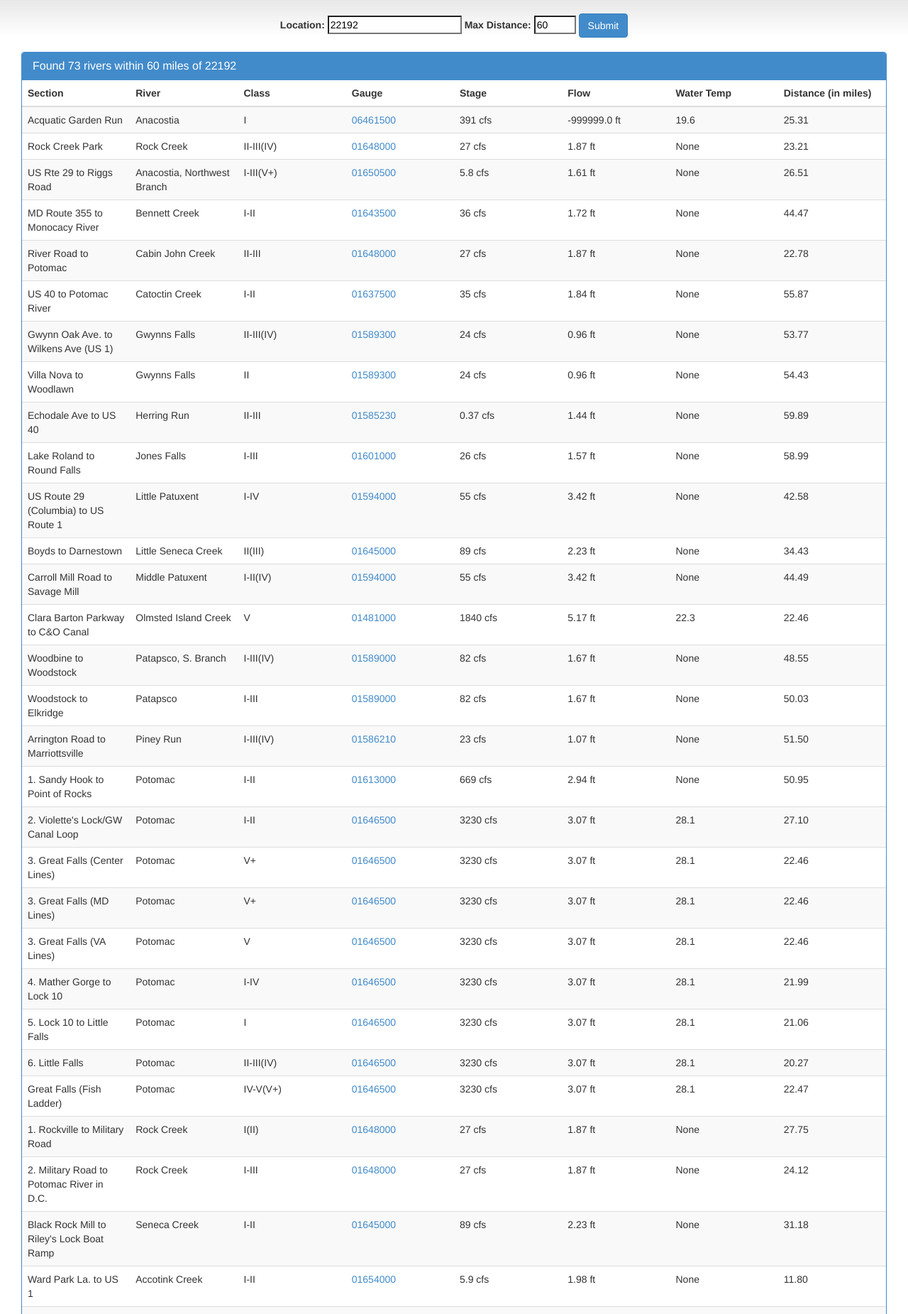
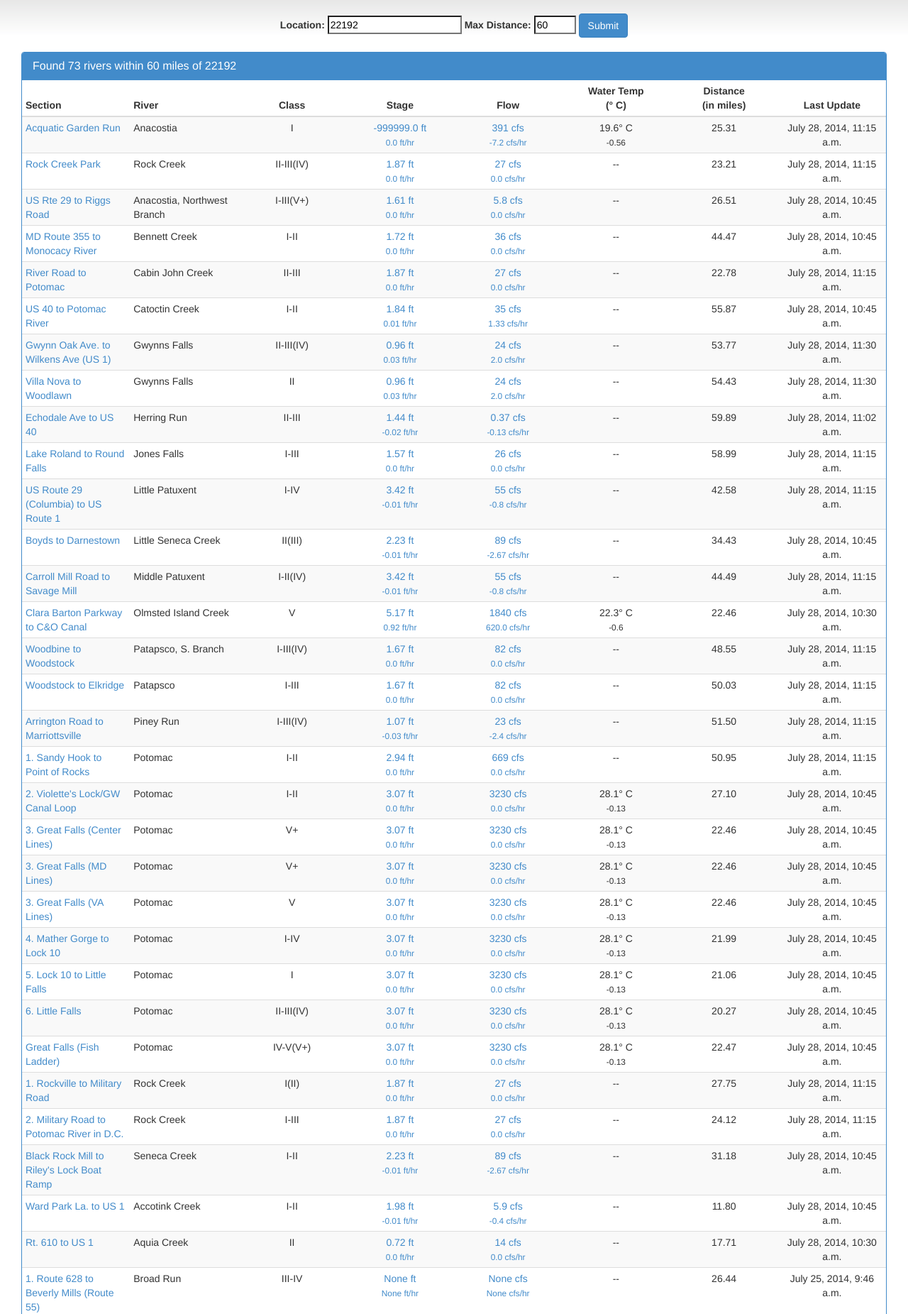
Before and after one commit to chrestme/RiversNearMe, a Django app: page /rivers/ in a window 1280 px wide. Shown: the part 51-1902 px from the top of the page at 71% size. Run offline with Django 3.2, Linux system fonts and the light colour scheme; data comes from the database, SQL or seed files in the repository; both versions use the stored data as it was after the commit; parts of the project's set-up code (start-up, migrations or seed data) failed here and were passed over; some libraries are stand-ins or nearby versions.

Commit message:
Changed gauge update to cron job. Re-worked some of the index template.

```diff
--- a/RiversNearMe/Rivers/templates/rivers/index.html
+++ b/RiversNearMe/Rivers/templates/rivers/index.html
@@ -5,9 +5,9 @@
     <form action="/rivers/" method="post">
         {% csrf_token %}
         <label for="loc">Location: </label>
-        <input id="loc" type="text" name="loc" value="22192">
+        <input id="loc" type="text" name="loc" value={{spec_location}}>
         <label for="dist">Max Distance: </label>
-        <input id="dist" type="text" name="dist" maxlength="4" size="4" value="60">
+        <input id="dist" type="text" name="dist" maxlength="4" size="4" value={{distance}}>
         <button type="submit" class="btn btn-primary">Submit</button>
     </form>
 </div>
@@ -23,30 +23,37 @@
             <div class="panel-heading">
                 <h3 class="panel-title">Found {{pm_list|length}} rivers within {{distance}} miles of {{spec_location}}</h3>
             </div>
-        <table id="RiverTable" class="table table-striped tablesorter" style="table-layout: fixed;">
+        <table id="RiverTable" class="table table-striped tablesorter table-condensed" style="table-layout: fixed;" class="text-center">
         <thead>
             <tr>
                 <th>Section</th>
                 <th>River</th>
-                <th>Class</th>
-                <th>Gauge</th>
-                <th>Stage</th>
-                <th>Flow</th>
-                <th>Water Temp</th>
-                <th>Distance (in miles)</th>
+                <th class="text-center">Class</th>
+                <th class="text-center">Stage</th>
+                <th class="text-center">Flow</th>
+                <th class="text-center">Water Temp<br>(&deg C)</th>
+                <th class="text-center">Distance<br>(in miles)</th>
+                <th class="text-center">Last Update</th>
             </tr>
         </thead>
         <tbody>
             {% for pm_dict in pm_list %}
                 <tr>
-                    <td>{{pm_dict.placemark.section}}</td>
+                    <td><a href='{{pm_dict.AW_url}}'>{{pm_dict.placemark.section}}</a></td>
                     <td>{{pm_dict.placemark.name}}</td>
-                    <td>{{pm_dict.placemark.class_field}}</td>
-                    <td><a href='http://waterdata.usgs.gov/usa/nwis/uv?{{pm_dict.placemark.usgs_gauge}}'>{{pm_dict.placemark.usgs_gauge}}</a></td>
-                    <td>{{pm_dict.placemark.usgs_gauge.flow}} cfs</td>
-                    <td>{{pm_dict.placemark.usgs_gauge.stage}} ft</td>
-                    <td>{{pm_dict.placemark.usgs_gauge.water_temp}}</td>
-                    <td>{{pm_dict.distance}}</td>
+                    <td class="text-center">{{pm_dict.placemark.class_field}}</td>
+                    <td class="text-center"><a href='http://waterdata.usgs.gov/usa/nwis/uv?{{pm_dict.placemark.usgs_gauge}}'>{{pm_dict.placemark.usgs_gauge.stage}} ft
+                        <br><small>{{pm_dict.placemark.usgs_gauge.stage_delta}} ft/hr</small></a></td>
+                    <td class="text-center"><a href='http://waterdata.usgs.gov/usa/nwis/uv?{{pm_dict.placemark.usgs_gauge}}'>{{pm_dict.placemark.usgs_gauge.flow}} cfs
+                        <br><small>{{pm_dict.placemark.usgs_gauge.flow_delta}} cfs/hr</small></a></td>
+                    {% if not pm_dict.placemark.usgs_gauge.water_temp%}
+                        <td class="text-center">--</td>
+                    {% else %}
+                        <td class="text-center">{{pm_dict.placemark.usgs_gauge.water_temp}}&deg C
+                            <br><small>{{pm_dict.placemark.usgs_gauge.temp_delta}}</small></td>
+                    {% endif %}
+                    <td class="text-center">{{pm_dict.distance}}</td>
+                    <td class="text-center">{{pm_dict.placemark.usgs_gauge.last_update}}</td>
                 </tr>
             {% endfor %}
         </tbody>
--- a/RiversNearMe/Rivers/views.py
+++ b/RiversNearMe/Rivers/views.py
@@ -6,6 +6,7 @@ import requests
 import json
 import datetime
 from dateutil.parser import parse
+import re
 
 from math import radians, cos, sin, asin, sqrt
 from geopy import geocoders
@@ -59,13 +60,13 @@ def calcRateofChange(first_time_value, last_time_value, first_value, last_value)
     return rateChange
 
 def getGaugeInfo(gauges):
-    STAGE_PARAM_CODE = "00060"
-    DISCHARGE_PARAM_CODE = "00065"
+    STAGE_PARAM_CODE = "00065"
+    DISCHARGE_PARAM_CODE = "00060"
     TEMPC_PARAM_CODE = "00010"
 
     params = (STAGE_PARAM_CODE, DISCHARGE_PARAM_CODE, TEMPC_PARAM_CODE)
 
-    usgs_url = "http://waterservices.usgs.gov/nwis/iv/?format=json&sites=%s&period=PT2H&parameterCd=%s" % (','.join(gauges),','.join(params))
+    usgs_url = "http://waterservices.usgs.gov/nwis/iv/?format=json&sites=%s&period=PT2H&parameterCd=%s&modifiedSince=PT15M" % (','.join(gauges),','.join(params))
     r = requests.get(usgs_url)
     if r.status_code == 200:
         gauge_content = json.loads(r.content)
@@ -112,7 +113,6 @@ def getGaugeInfo(gauges):
 def index(request):
     location = "22192"
     local_location = (38.676929,-77.271296)     #My House
-    #local_location = (39.2, -74.79)
     distance = 60
     if request.method == "POST":
         location = request.POST['loc']
@@ -123,29 +123,19 @@ def index(request):
             print e
     pm_list=list()
     gauges = list()
+    p = re.compile('HREF=\".*\">AW')
     for placemark in Placemarks.objects.all().order_by('state'):
+
         river_location = (float(placemark.lat),float(placemark.lon))
         haversine_distance = CalcDistance(local_location,river_location)
+
         if haversine_distance <= distance:
-            #gauges.append(placemark.usgs_gauge)
-            #gauge_update = parse(placemark.usgs_gauge.last_update)
-            current_time  = datetime.datetime.now()
-            #print current_time
-            #print placemark.usgs_gauge.last_update
-            #print placemark.usgs_gauge.last_update.replace(tzinfo=None)
-
-            time_diff = current_time - placemark.usgs_gauge.last_update.replace(tzinfo=None)
-            #print time_diff.total_seconds()
-            if time_diff.total_seconds() > 900:
-                gauges.append(placemark.usgs_gauge.usgs_gauge)
-                #try:
-                getGaugeInfo(gauges)
-                #except Exception as e:
-                #    RequestContext = {'error': e}
-                #    return render(request, 'rivers/index.html', RequestContext)
-
+            section_url = p.findall(placemark.description)[0][5:-3]
+            section_url =  section_url.strip('"')
             pm_dict = {'placemark': placemark,
-                       'distance': "{0:.2f}".format(haversine_distance)}
+                       'distance': "{0:.2f}".format(haversine_distance),
+                       'AW_url': section_url,
+            }
             pm_list.append(pm_dict)
 
     RequestContext = {'pm_list': pm_list,
```
Also changed, not shown: gauge_test.py (+29 -14 lines), RiversNearMe/placemark.db, 1 other file.
